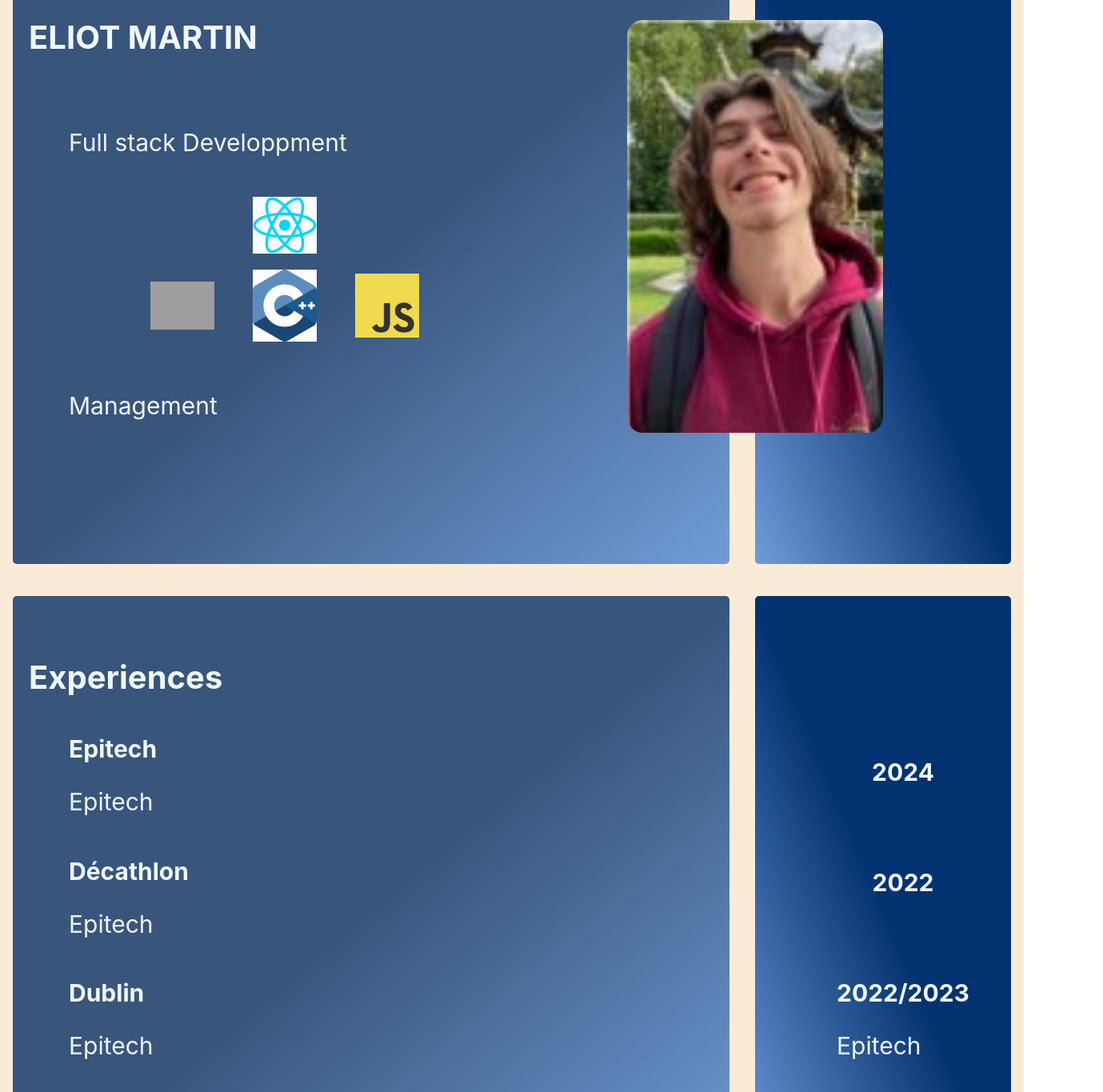
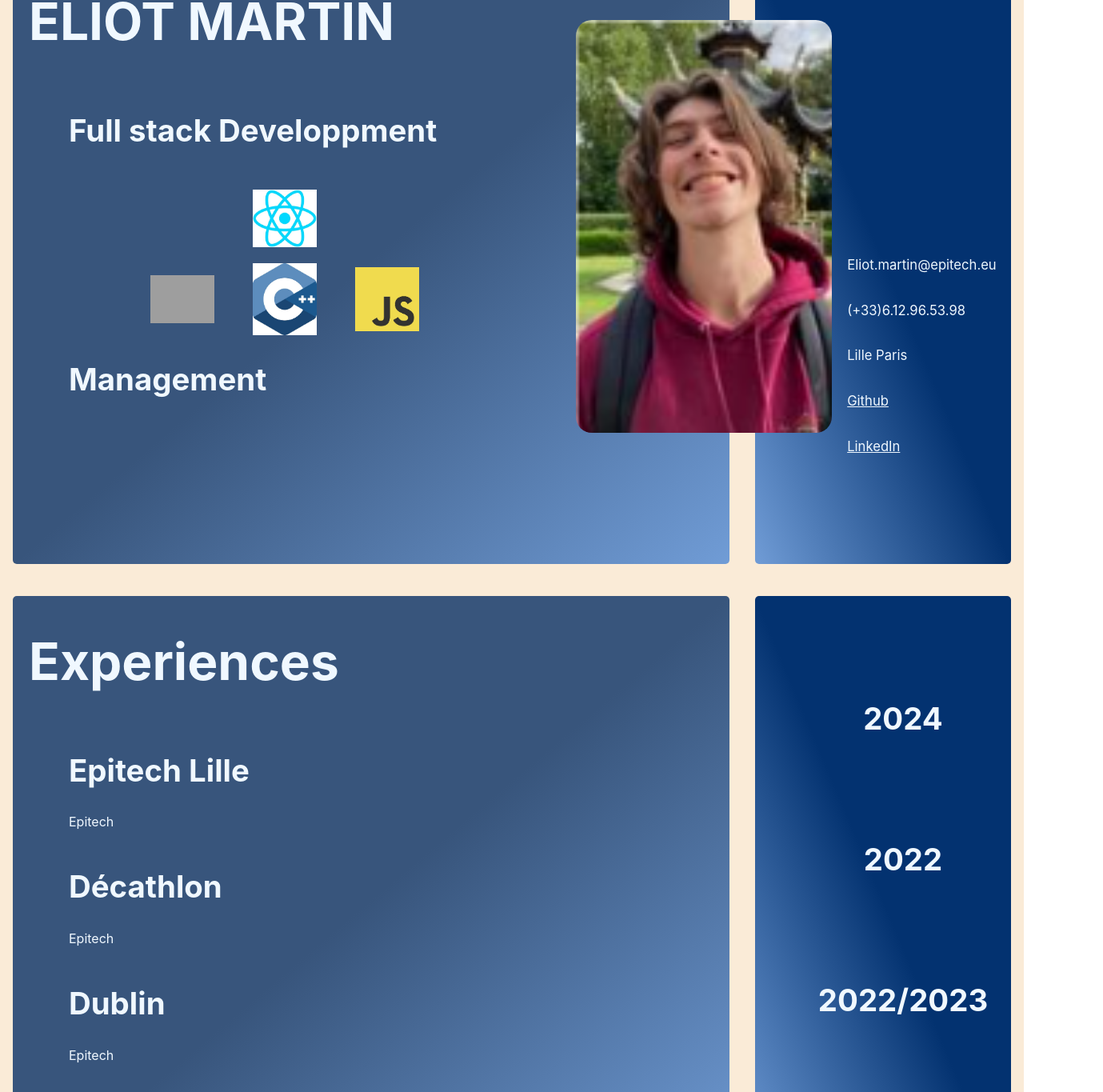
Before and after one commit to Eliotools/Curiculum, a React (Create React App) app: page / in a window 1280 px wide. Shown: the part 75-1440 px from the top of the page at 80% size, 1379 px wide, since content can reach past the window. Built offline with nearby package versions, Linux system fonts and the light colour scheme; grey boxes are pictures that could not be loaded.

Commit message:
fix display

```diff
--- a/src/Page.css
+++ b/src/Page.css
@@ -10,7 +10,6 @@ body {
 }
 .Sub-container {
 	border-radius: 5px;
-	top: 2.5vh;
 	left: 2.5vh;
 	background-image: linear-gradient(to bottom right,rgb(56, 85, 124) , rgb(56, 85, 124), rgb(112, 156, 214));
 	height: 95vh;
@@ -21,7 +20,6 @@ body {
 
 .Side-container {
 	border-radius: 5px;
-	top: 2.5vh;
 	right: 2.5vh;
 	background-image: linear-gradient(to bottom left,rgb(3, 50, 112) , rgb(3, 50, 112), rgb(112, 156, 214));
 	height: 95vh;
@@ -37,14 +35,12 @@ body {
 
 .Sub-Text-Container {
 	height: 70vh;
-	padding-top: 50px;
 	display : flex;
 	flex-direction: column;
 	justify-content: space-between;
 }
 
 .Title {
-	font-size: 40px;
 	max-width: 40vw;
 }
 
@@ -55,7 +51,6 @@ body {
 
 .Text {
 	padding-left : 50px;
-	font-size : 30px;
 }
 
 .Sub-Text {
@@ -63,15 +58,41 @@ body {
 	font-size : 30px;
 }
 
+.Side-text-container {
+	position:relative;
+	top: -20vh;
+	left : 9vw;
+}
+
+.Side-text + .Side-text {
+	padding-top: 20px;
+}
+
+.Side-text {
+	font-size: 1.3vw;
+}
+
 .pict {
 	width: 25vw;
 	position:relative;
-  	right: 50%;
+  	right: 70%;
 	top : 10vh;
 	border-radius: 20px;
 	z-index: 2;
 }
 
-p, h1{
+p, h1, a, h2{
 	color: aliceblue;
 }
+
+h1 {
+	font-size: 5vw;
+}
+
+h2 {
+	font-size : 3vw
+}
+
+p {
+	font-size: 1.2;
+}
--- a/src/Page.js
+++ b/src/Page.js
@@ -12,15 +12,22 @@ function Page() {
                     <div className='Sub-Text-Container'>
                     <h1 className='Title'>ELIOT MARTIN</h1>
                         <div>
-                            <p className='Text'>Full stack Developpment</p>
+                            <h2 className='Text'>Full stack Developpment</h2>
                             <Language></Language>
                         </div>
-                        <p className='Text'>Management</p>
+                        <h2 className='Text'>Management</h2>
                     </div>
                 </div>
             </div>
             <div className='Side-container'>
-                <img src={pp} alt='PP' className='pict'/>
+            <img src={pp} alt='PP' className='pict'/>
+                <div className='Side-text-container'>
+                    <p className='Side-text'>Eliot.martin@epitech.eu</p>
+                    <p className='Side-text'>(+33)6.12.96.53.98</p>
+                    <p className='Side-text'>Lille Paris</p>
+                    <p className='Side-text'><a href='https://github.com/Eliotools' rel="noreferrer" target="_blank">Github</a></p>
+                    <p className='Side-text'><a href='https://github.com/Eliotools' rel="noreferrer" target="_blank">LinkedIn</a></p>
+                </div>
             </div>
         </div>
             <div className='Main-container'>
@@ -29,15 +36,15 @@ function Page() {
                         <div className='Sub-Text-Container'>
                             <h1 className='Title'>Experiences</h1>
                             <div>
-                                <h1 className='Text'>Epitech</h1>
+                                <h2 className='Text'>Epitech Lille</h2>
                                 <p className='Text'>Epitech</p>
                             </div>
                             <div>
-                                <h1 className='Text'>Décathlon</h1>
+                                <h2 className='Text'>Décathlon</h2>
                                 <p className='Text'>Epitech</p>
                             </div>
                             <div>
-                                <h1 className='Text'>Dublin</h1>
+                                <h2 className='Text'>Dublin</h2>
                                 <p className='Text'>Epitech</p>
                             </div>
                         </div>
@@ -47,16 +54,15 @@ function Page() {
                 <div className='Sub-Text-Container xp'>
                             <p className='Title'></p>
                             <div>
-                                <h1 className='Text'>2024</h1>
+                                <h2 className='Text'>2024</h2>
                                 <p className='Text'></p>
                             </div>
                             <div>
-                                <h1 className='Text'>2022</h1>
+                                <h2 className='Text'>2022</h2>
                                 <p className='Text'></p>
                             </div>
                             <div>
-                                <h1 className='Text'>2022/2023</h1>
-                                <p className='Text'>Epitech</p>
+                                <h2 className='Text'>2022/2023</h2>
                             </div>
                         </div>
                 </div>
```
